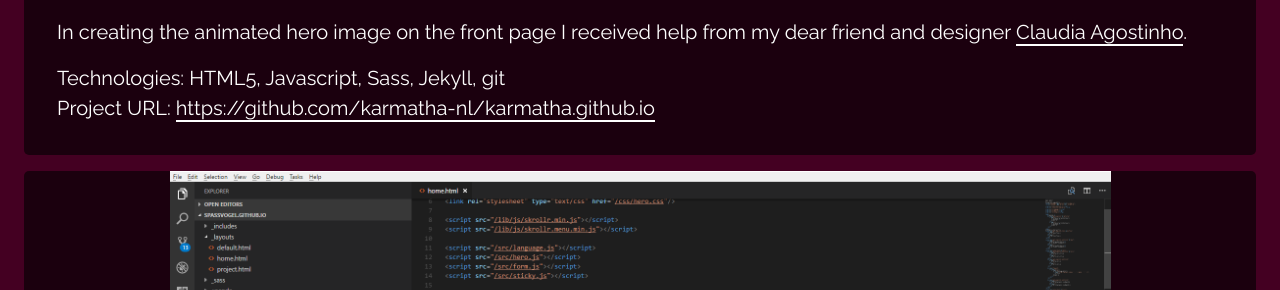
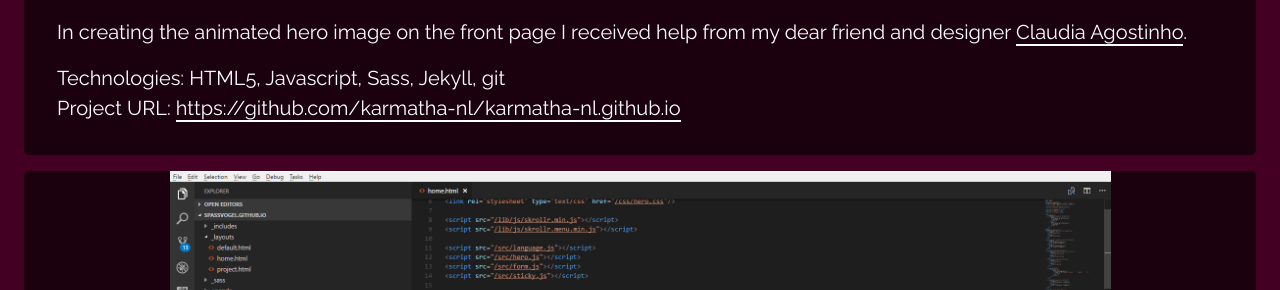
Before and after one commit to karmatha-nl/karmatha-nl.github.io, a Jekyll site: the page built from projects/karmatha.md, in a window 1280 px wide. Shown: the part 481-771 px from the top of the page. Built offline with Jekyll 4.4.1, drawn with Linux system fonts in a browser that asks for light colours; part of the change alters nothing that is shown.

```diff
--- a/projects/karmatha.md
+++ b/projects/karmatha.md
@@ -17,7 +17,7 @@ images:
             <p>
                 Technologies: HTML5, Javascript, Sass, Jekyll, git
                 <br>
-                Project URL: <a href="https://github.com/karmatha-nl/karmatha.github.io">https://github.com/karmatha-nl/karmatha.github.io</a>
+                Project URL: <a href="https://github.com/karmatha-nl/karmatha-nl.github.io">https://github.com/karmatha-nl/karmatha-nl.github.io</a>
             </p>
         </div>
         <div lang="nl">
@@ -30,7 +30,7 @@ images:
             <p>
                 Technologie: HTML5, Javascript,  Sass, Jekyll, git
                 <br>
-                Project URL: <a href="https://github.com/karmatha-nl/karmatha.github.io">https://github.com/karmatha-nl/karmatha.github.io</a>
+                Project URL: <a href="https://github.com/karmatha-nl/karmatha-nl.github.io">https://github.com/karmatha-nl/karmatha-nl.github.io</a>
             </p>
         </div>
       </div>
```
Also changed, not shown: README.md.
